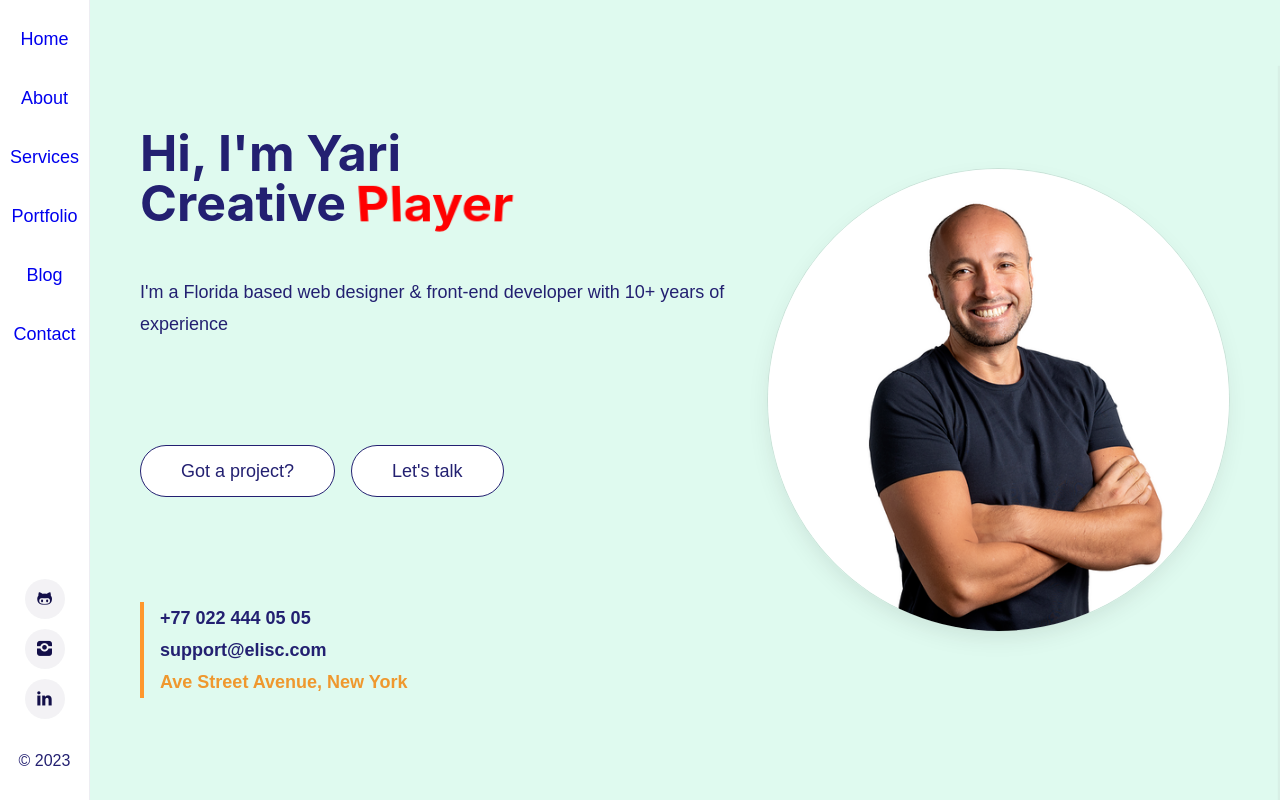
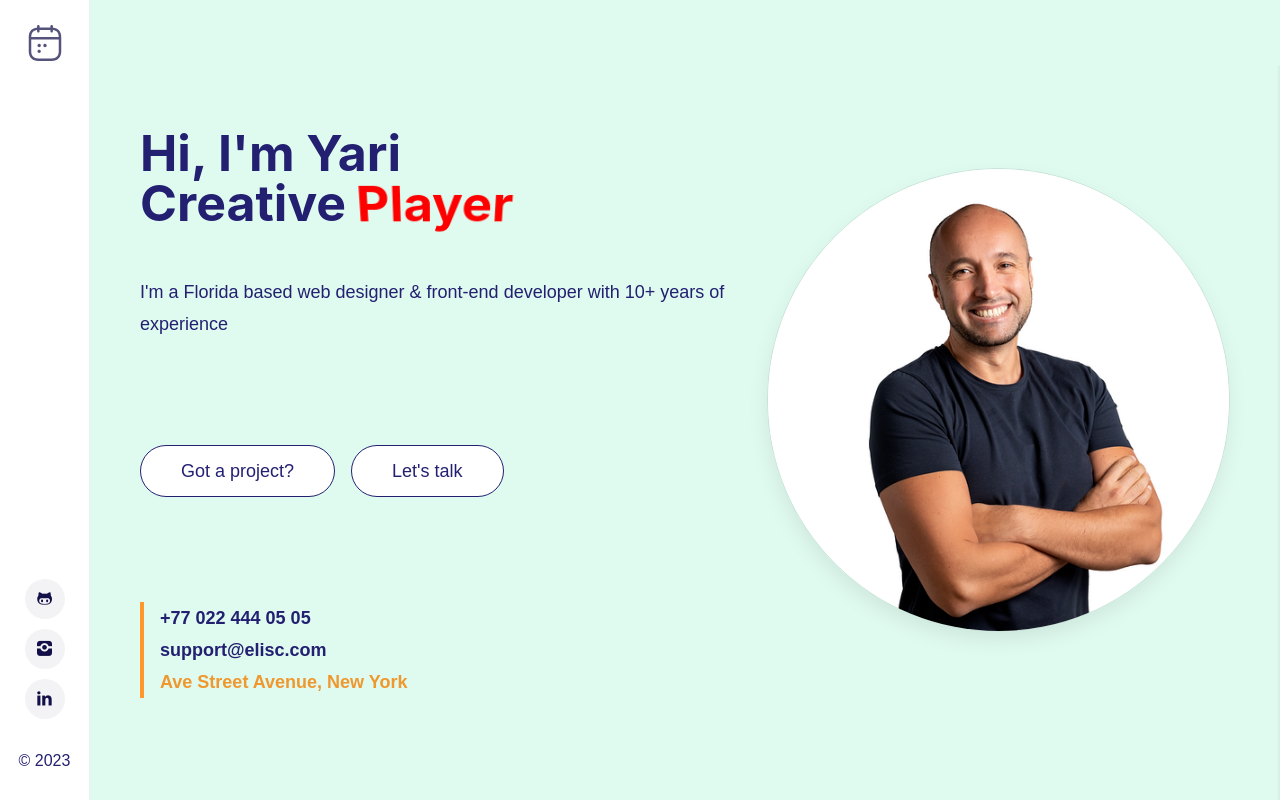
Before and after one commit to Yariandres/nuxt-personal-blog, a Nuxt app: page / in a window 1280 px wide. Built offline with nearby package versions, Linux system fonts and the light colour scheme; a web font is replaced by a local one.

Commit message:
adds svg background for the menu

```diff
--- a/components/Nav/Menu.vue
+++ b/components/Nav/Menu.vue
@@ -2,8 +2,13 @@
   <div class="menu">
     <ul>
       <li v-for="item in items" :key="item.name">
-        <NuxtLink class="tooltip" :data-tooltip="item.name" :to="item.path">
-          <p :class="item.icon">{{ item.name }}</p>
+        <NuxtLink
+          class="tooltip"
+          :data-tooltip="item.name"
+          :to="item.path"
+          :class="item.icon"
+        >
+          <div :class="item.icon"></div>
         </NuxtLink>
       </li>
     </ul>
@@ -59,10 +64,16 @@
 
     li {
       a {
-        i {
-          font-size: 25px;
-          color: var(--main-color);
-          width: 100%;
+        div.home {
+          background-image: url("~/assets/img/svg/calendar.svg");
+          background-repeat: no-repeat;
+          background-size: cover;
+          width: 40px;
+          height: 40px;
+
+          // font-size: 25px;
+          // color: var(--main-color);
+          // width: 100%;
 
           &:hover {
             color: var(--blue-color);
```
Also changed, not shown: assets/img/svg/IconHouse.svg (added), assets/img/svg/github-recovery-codes.txt (added).
